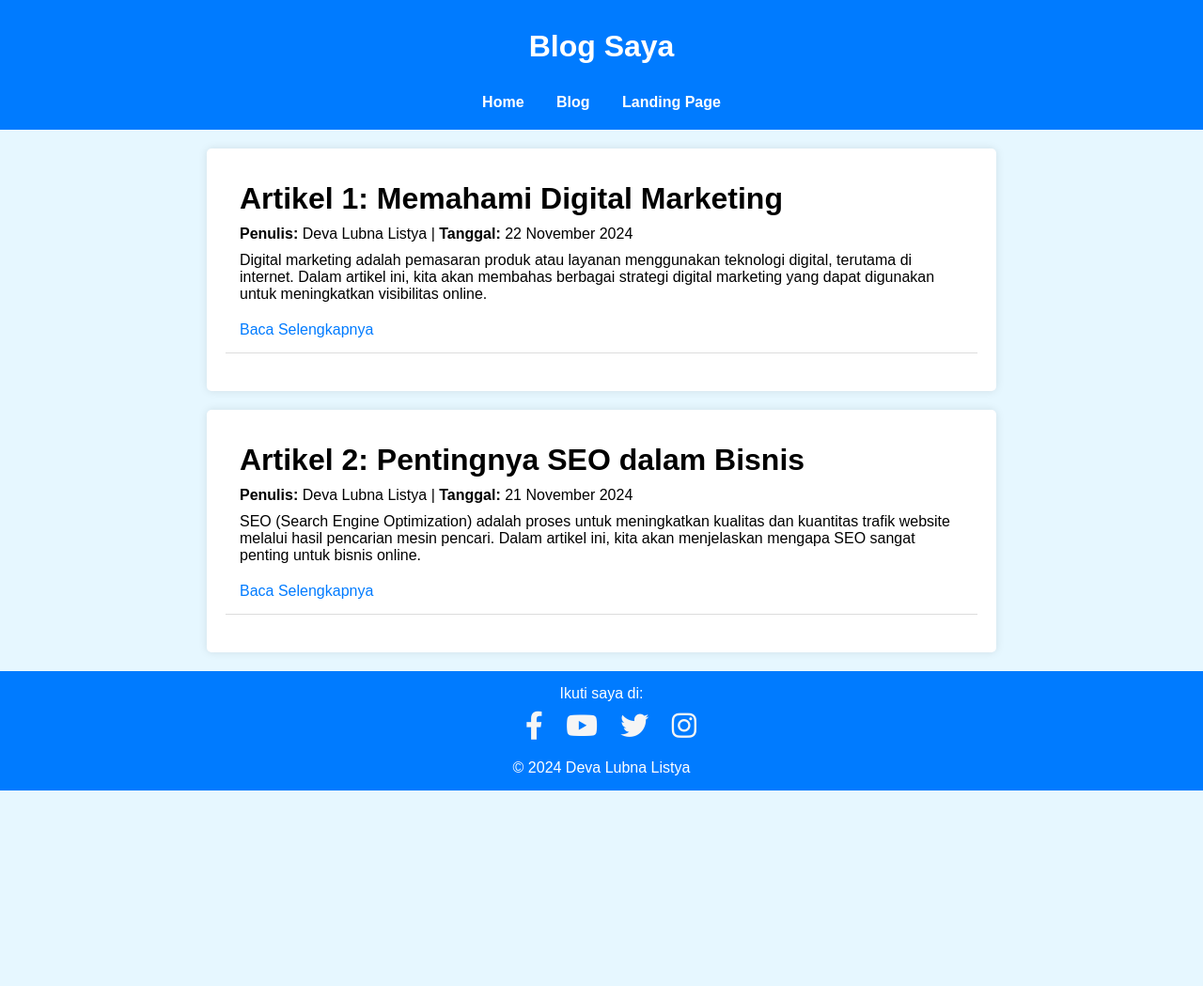
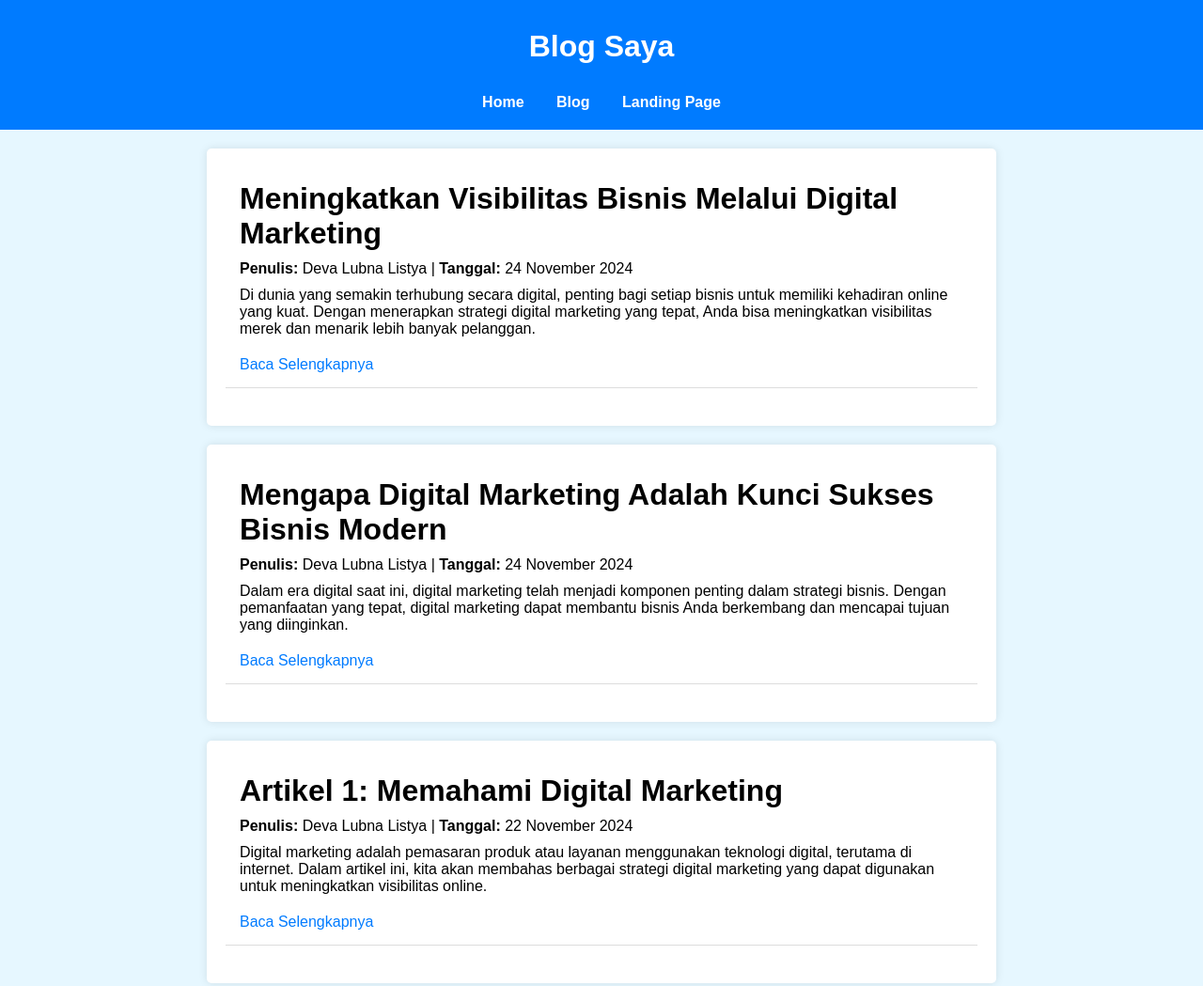
Before and after one commit to Deluna170803/mbkm, a plain HTML site: page blog.html in a window 1280 px wide. Shown: the top 1049 px of the page at 94% size. Before the commit the page ends 841 px from the top, so only its background shows below. Drawn offline with Linux system fonts and the light colour scheme; a script that the page names is missing.

Commit message:
Update blog.html

```diff
--- a/blog.html
+++ b/blog.html
@@ -18,13 +18,29 @@
             </ul>
         </nav>
     </header>
+    <section id="blog">
+        <article class="post">
+            <h2>Meningkatkan Visibilitas Bisnis Melalui Digital Marketing</h2>
+            <p><strong>Penulis:</strong> Deva Lubna Listya | <strong>Tanggal:</strong> 24 November 2024</p>
+            <p>Di dunia yang semakin terhubung secara digital, penting bagi setiap bisnis untuk memiliki kehadiran online yang kuat. Dengan menerapkan strategi digital marketing yang tepat, Anda bisa meningkatkan visibilitas merek dan menarik lebih banyak pelanggan.</p>
+            <a href="/xampp/htdocs/mbkm/artikel/artikel3.html" class="read-more">Baca Selengkapnya</a>
+        </article>
+    </section>
 
+    <section id="blog">
+        <article class="post">
+            <h2>Mengapa Digital Marketing Adalah Kunci Sukses Bisnis Modern</h2>
+            <p><strong>Penulis:</strong> Deva Lubna Listya | <strong>Tanggal:</strong> 24 November 2024</p>
+            <p>Dalam era digital saat ini, digital marketing telah menjadi komponen penting dalam strategi bisnis. Dengan pemanfaatan yang tepat, digital marketing dapat membantu bisnis Anda berkembang dan mencapai tujuan yang diinginkan.</p>
+            <a href="/xampp/htdocs/mbkm/artikel/artikel4.html" class="read-more">Baca Selengkapnya</a>
+        </article>
+    </section>
     <section id="blog">
         <article class="post">
             <h2>Artikel 1: Memahami Digital Marketing</h2>
             <p><strong>Penulis:</strong> Deva Lubna Listya | <strong>Tanggal:</strong> 22 November 2024</p>
             <p>Digital marketing adalah pemasaran produk atau layanan menggunakan teknologi digital, terutama di internet. Dalam artikel ini, kita akan membahas berbagai strategi digital marketing yang dapat digunakan untuk meningkatkan visibilitas online.</p>
-            <a href="artikel1.html" class="read-more">Baca Selengkapnya</a>
+            <a href="/xampp/htdocs/mbkm/artikel/artikel1.html" class="read-more">Baca Selengkapnya</a>
         </article>
     </section>
     <section id="blog">
@@ -32,7 +48,7 @@
             <h2>Artikel 2: Pentingnya SEO dalam Bisnis</h2>
             <p><strong>Penulis:</strong> Deva Lubna Listya | <strong>Tanggal:</strong> 21 November 2024</p>
             <p>SEO (Search Engine Optimization) adalah proses untuk meningkatkan kualitas dan kuantitas trafik website melalui hasil pencarian mesin pencari. Dalam artikel ini, kita akan menjelaskan mengapa SEO sangat penting untuk bisnis online.</p>
-            <a href="artikel2.html" class="read-more">Baca Selengkapnya</a>
+            <a href="/xampp/htdocs/mbkm/artikel/artikel2.html" class="read-more">Baca Selengkapnya</a>
         </article>
     </section>
 
```
